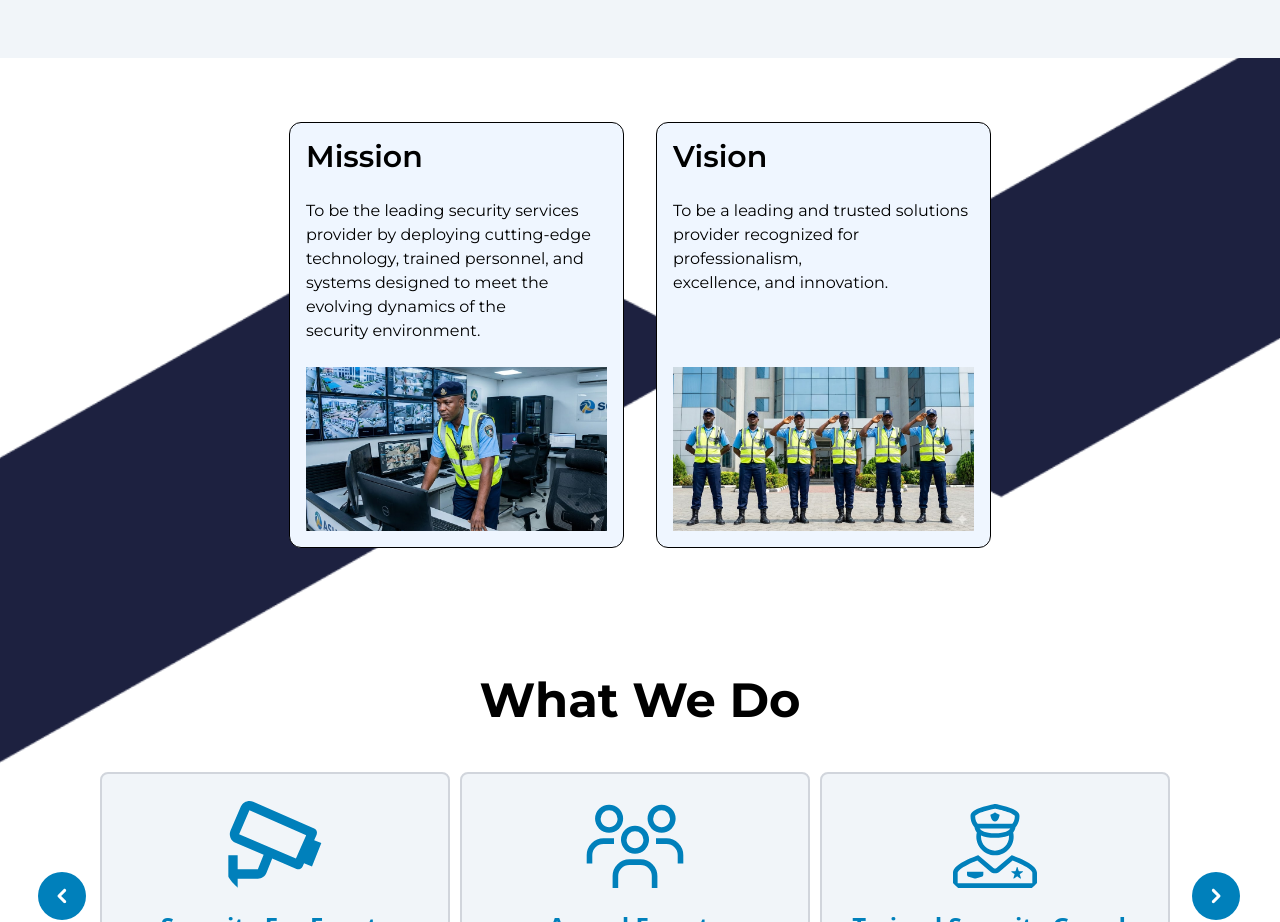
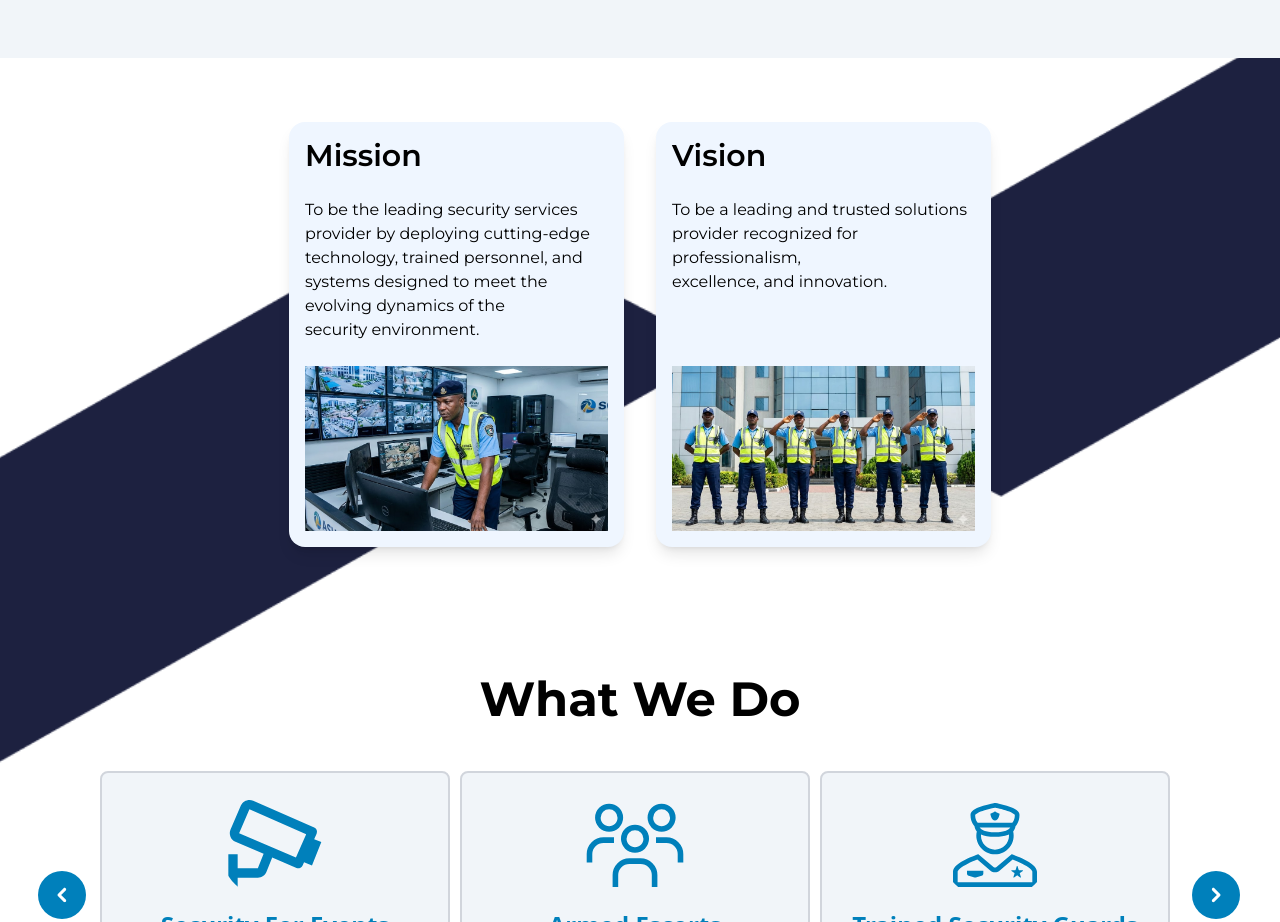
Before and after one commit to enduranceighobue/ASCO, a React (Vite) app: page /about in a window 1280 px wide. Shown: the part 1200-2122 px from the top of the page. Built offline with nearby package versions, Linux system fonts and the light colour scheme; a web font is replaced by a local one.

Commit message:
features:update

```diff
--- a/src/App.jsx
+++ b/src/App.jsx
@@ -19,6 +19,7 @@ import AppRoutes from "./components/AppRoute.jsx";
 
 function App() {
   return (
+
     <AppRoutes/>
     // <BrowserRouter>
     //   <ScrollToTop />
--- a/src/components/AppRoute.jsx
+++ b/src/components/AppRoute.jsx
@@ -2,6 +2,8 @@ import { createBrowserRouter } from "react-router";
 import { RouterProvider } from "react-router/dom";
 import { lazy, Suspense } from "react";
 import Logo from "./Logo";
+import ScrollToTop from "./ScrollToTop.jsx";
+
 
 // import ErrorBoundary from "../components/ErrorBoundary";
 // import AboutPage from "./AboutPage";
@@ -20,6 +22,7 @@ const ContactUs = lazy(() => import("../components/ContactUs"));
 export default function AppRoutes() {
   const routes = [
     {
+
       element: (
         <Suspense fallback={<Logo />}>
           <RootLayout />
--- a/src/components/Mission.jsx
+++ b/src/components/Mission.jsx
@@ -6,14 +6,14 @@ import visionbg from "../assets/visionbg.png";
 const Mission = () => {
   return (
     <div className="w-11/12 lg:w-8/12 mx-auto  flex flex-col md:flex-row gap-8 py-16 justify-center">
-        <div className="bg-blue-50 rounded-xl w-[335px] border p-4 flex flex-col justify-between space-y-6">
+        <div className="bg-blue-50  w-[335px] rounded-2xl shadow-lg p-4 flex flex-col justify-between space-y-6">
             <div className="space-y-6">
                 <h1 className="text-3xl font-semibold">Mission</h1>
                 <p>To be the leading security services provider by deploying cutting-edge technology, trained personnel, and systems designed to meet the evolving dynamics of the security environment.</p>
             </div>
             <img src={MissionImg} alt="" className="" />
         </div>
-        <div className="bg-blue-50 rounded-xl w-[335px] p-4 border flex flex-col justify-between">
+        <div className="bg-blue-50  w-[335px] rounded-2xl shadow-lg p-4 flex flex-col justify-between">
             <div className="space-y-6">
                 <h1 className="text-3xl font-semibold">Vision</h1>
                 <p>To be a leading and trusted solutions provider recognized for professionalism, excellence, and innovation.</p>
--- a/src/components/RootLayout.jsx
+++ b/src/components/RootLayout.jsx
@@ -2,10 +2,12 @@ import React from 'react'
 import Navbar from '../pages/Navbar'
 import { Outlet } from 'react-router'
 import Footer from '../pages/Footer'
+import ScrollToTop from './ScrollToTop.jsx'
 
 export default function RootLayout() {
   return (
     <div>
+      <ScrollToTop/>
         <Navbar/>
         <Outlet/>
        <Footer/>
--- /dev/null
+++ b/src/components/ScrollToTop.jsx
@@ -0,0 +1,19 @@
+// src/components/ScrollToTop.jsx
+import { useEffect } from "react";
+import { useLocation } from "react-router-dom";
+
+const ScrollToTop = () => {
+  const { pathname } = useLocation();
+
+  useEffect(() => {
+    window.scrollTo({
+      top: 0,
+      left: 0,
+      behavior: "instant", // or "smooth" if you want animation
+    });
+  }, [pathname]);
+
+  return null;
+};
+
+export default ScrollToTop;
```
